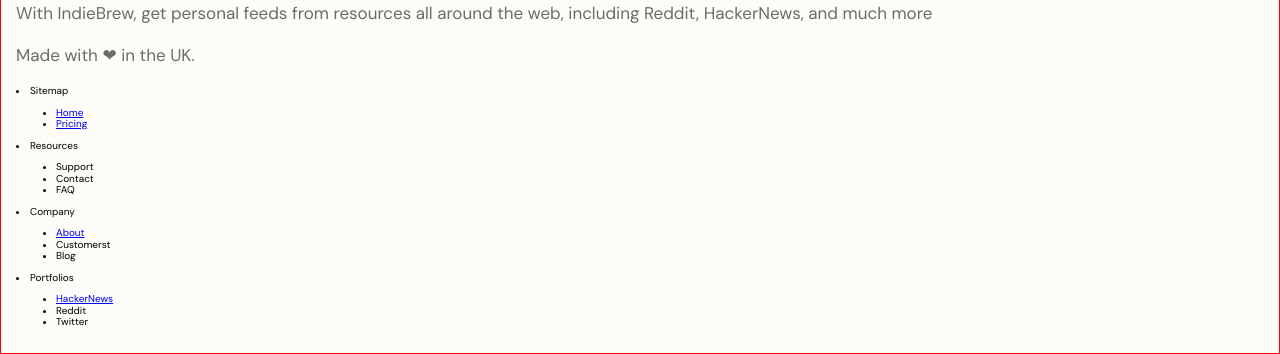
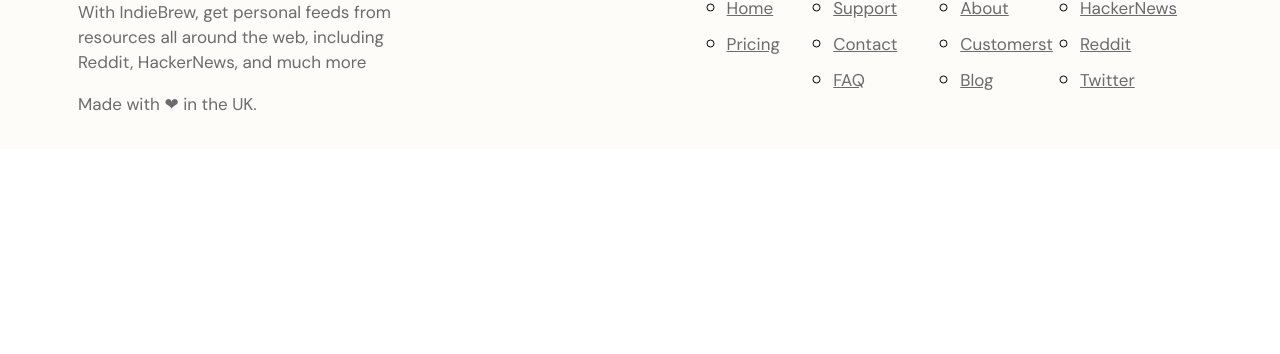
Before and after one commit to VladimirValdes/Indie_BrewLp, a plain HTML site: page index.html in a window 1280 px wide. Shown: the part 2275-2629 px from the top of the page. After the commit the page ends 2424 px from the top, so only its background shows below. Drawn offline with nearby package versions, Linux system fonts and the light colour scheme.

Commit message:
footer finish and register page add

```diff
--- a/index.html
+++ b/index.html
@@ -17,9 +17,7 @@
 	<body>
 		<div class="wrapper">
 			<header>
-
 				<div class="header-wrapper">
-
 					<div class="brand-container">
 						<a href="#" class="brand">
 							<img src="assets/Logo.svg" alt="logo" class="brand__logo" />
@@ -31,7 +29,6 @@
 					</div>
 
 					<nav class="navbar">
-
 						<ul class="menu" id="menu">
 							<li class="menu__item">
 								<a href="#" class="menu__link" id="menu-link">Pricing</a>
@@ -40,34 +37,38 @@
 								<a href="#" class="menu__link" id="menu-link">Support</a>
 							</li>
 							<li class="menu__item menu__item--space">
-                                <a href="#" class="menu__link menu__link--btn" id="menu-link">
+								<a href="./pages/register.html" class="menu__link menu__link--btn" id="menu-link">
 									Get started <span> - it's free</span>
 								</a>
 							</li>
 						</ul>
 					</nav>
-
 				</div>
-
-
-
-
-
 			</header>
 
 			<section class="hero">
-
 				<article class="hero-content">
 					<h1 class="title">Your weekly personal feed digest.</h1>
-                    <p class="info">With IndieBrew, get personal geeds from resources all around the web,
-                        including Reddit, HackerNews, IndieBrew, and much more.</p>
-                    <a class="hero-content__btn" href="/login">Get started <span> - it's free</span></a>
-                    <img class="hero-content__img" src="./assets/userAvatar.svg" alt="user-avatar">
-                    <p class="info">Join <span>32,643</span> IndieBrew in curating their personal digest.</p>
+					<p class="info">
+						With IndieBrew, get personal geeds from resources all around the
+						web, including Reddit, HackerNews, IndieBrew, and much more.
+					</p>
+					<a class="hero-content__btn" href="/login"
+						>Get started <span> - it's free</span></a
+					>
+					<img
+						class="hero-content__img"
+						src="./assets/userAvatar.svg"
+						alt="user-avatar"
+					/>
+					<p class="info">
+						Join <span>32,643</span> IndieBrew in curating their personal
+						digest.
+					</p>
 				</article>
 
 				<div class="hero__img">
-                    <img src="./assets/feedMockup.png" alt="laptop">
+					<img src="./assets/feedMockup.png" alt="laptop" />
 				</div>
 			</section>
 		</div>
@@ -75,81 +76,116 @@
 		<main>
 			<section class="section-benefits">
 				<article class="benefit">
-                    <h2 class="title title-sub">Curate your feed from dozens of resources</h2>
+					<h2 class="title title-sub">
+						Curate your feed from dozens of resources
+					</h2>
 					<p class="info">
-                        We cover all major platforms where one could want to
-                        curate their feed from. Reddit, ProductHunt, IndieHackers,
-                        and so much more.
+						We cover all major platforms where one could want to curate their
+						feed from. Reddit, ProductHunt, IndieHackers, and so much more.
 					</p>
 					<a class="link" href="">See full list of the resources →</a>
 				</article>
 
 				<div class="benefit-img benefit-img--direct">
-                    <img src="./assets/Social Media Icons.png" alt="social-media">
+					<img src="./assets/Social Media Icons.png" alt="social-media" />
 				</div>
 			</section>
 			<section class="section-benefits section-benefits--layout">
 				<article class="benefit">
-                    <h2 class="title title-sub">Access your feed from the comfort of your phone</h2>
-                    <p class="info">With native apps for both IOS and Android, accessing your curated content has never been
-                        easier
+					<h2 class="title title-sub">
+						Access your feed from the comfort of your phone
+					</h2>
+					<p class="info">
+						With native apps for both IOS and Android, accessing your curated
+						content has never been easier
 					</p>
-                    <a  class="link" href="">Sign up for the waitlsit →</a>
+					<a class="link" href="">Sign up for the waitlsit →</a>
 				</article>
 
 				<div class="benefit-img">
-                    <img src="./assets/Phone Mockup.png" alt="phone">
+					<img src="./assets/Phone Mockup.png" alt="phone" />
 				</div>
 			</section>
 		</main>
 		<footer>
-
+			<div class="footer-wrapper">
 				<section class="section-footer">
 					<h3 class="title title-ft">IndieBrew</h3>
-                <p class="info">With IndieBrew, get personal feeds from resources all around the web, including Reddit, HackerNews, and much more</p>
+					<p class="info">
+						With IndieBrew, get personal feeds from resources all around the web,
+						including Reddit, HackerNews, and much more
+					</p>
 					<p class="info">Made with ❤ in the UK.</p>
 				</section>
 
 				<section class="section-links">
-                <lu class="list">
-                    <li class="list__title">Sitemap
-                        <ul>
-                            <li class="list__item"><a  class="list__link" href="#">Home</a></li>
-                            <li class="list__item"><a  class="list__link" href="#">Pricing</a></li>
+					<ul class="list">
+						<li class="list__title">
+							Sitemap
+							<ul class="list-opt">
+								<li class="list-opt__item">
+									<a class="list-opt__link" href="#">Home</a>
+								</li>
+								<li class="list-opt__item">
+									<a class="list-opt__link" href="#">Pricing</a>
+								</li>
 							</ul>
 						</li>
-                </lu>
+					</ul>
 
-                <lu class="list">
-                    <li class="list__title ">Resources
-                        <ul>
-                            <li class="list__item"><a  class="list__link" href="#"></a>Support</li>
-                            <li class="list__item"><a  class="list__link" href="#"></a>Contact</li>
-                            <li class="list__item"><a  class="list__link" href="#"></a>FAQ</li>
+					<ul class="list">
+						<li class="list__title">
+							Resources
+							<ul class="list-opt">
+								<li class="list-opt__item">
+									<a class="list-opt__link" href="#">Support</a>
+								</li>
+								<li class="list-opt__item">
+									<a class="list-opt__link" href="#">Contact</a>
+								</li>
+								<li class="list-opt__item">
+									<a class="list-opt__link" href="#">FAQ</a>
+								</li>
 							</ul>
 						</li>
-                </lu>
+					</ul>
 
-                <lu class="list">
-                    <li class="list__title" >Company
-                        <ul>
-                            <li class="list__item" ><a class="list__link"  href="#">About</a></li>
-                            <li class="list__item" ><a class="list__link"  href="#"></a>Customerst</li>
-                            <li class="list__item" ><a class="list__link"  href="#"></a>Blog</li>
+					<ul class="list">
+						<li class="list__title">
+							Company
+							<ul class="list-opt">
+								<li class="list-opt__item">
+									<a class="list-opt__link" href="#">About</a>
+								</li>
+								<li class="list-opt__item">
+									<a class="list-opt__link" href="#">Customerst</a>
+								</li>
+								<li class="list-opt__item">
+									<a class="list-opt__link" href="#">Blog</a>
+								</li>
 							</ul>
 						</li>
-                </lu>
+					</ul>
 
-                <lu class="list">
-                    <li class="list__title">Portfolios
-                        <ul>
-                            <li class="list__item"><a class="list__link"  href="#">HackerNews</a></li>
-                            <li class="list__item"><a class="list__link"  href="#"></a>Reddit</li>
-                            <li class="list__item"><a class="list__link"  href="#"></a>Twitter</li>
+					<ul class="list">
+						<li class="list__title">
+							Portfolios
+							<ul class="list-opt">
+								<li class="list-opt__item">
+									<a class="list-opt__link" href="#">HackerNews</a>
+								</li>
+								<li class="list-opt__item">
+									<a class="list-opt__link" href="#">Reddit</a>
+								</li>
+								<li class="list-opt__item">
+									<a class="list-opt__link" href="#">Twitter</a>
+								</li>
 							</ul>
 						</li>
-                </lu>
+					</ul>
 				</section>
+			</div>
+
 		</footer>
 
 		<script src="js/main.js"></script>
--- a/styles/main.scss
+++ b/styles/main.scss
@@ -181,9 +181,68 @@ main {
 }
 
 footer {
-    border: $border;
+
     background-color: #fdfcf9;
-    padding: 1.5rem;
+
+    .footer-wrapper {
+
+        display: flex;
+        flex-flow: row wrap;
+        align-items: flex-start;
+        width: 100%;
+        max-width: 1124px;
+        margin: 0 auto;
+        padding: 1.5rem;
+
+
+        .section-footer {
+            flex-basis: 325px;
+        }
+
+        .section-links {
+            flex-basis: 275px;
+            display: flex;
+            flex-flow: row wrap;
+            justify-content: space-between;
+
+            .list {
+                margin: 0;
+                padding-left: 0;
+                padding-right: 2.5rem;
+
+                &__title {
+
+                    @include base-text(2rem, $w-bg, $c-primary );
+
+                }
+
+                &-opt {
+                    margin: 0;
+                    margin-top: 1rem;
+                    padding: 0;
+
+                    &__item {
+                        padding-bottom: 1rem
+                    }
+
+                    &__link {
+
+                        @include base-text(1.7rem, $w-sm, $c-secondary);
+
+                    }
+                }
+
+
+            }
+
+        }
+    }
+
+
+
+
+
+
 
 }
 
--- a/styles/responsive/_main-responsive.scss
+++ b/styles/responsive/_main-responsive.scss
@@ -101,6 +101,15 @@
                 }
             }
         }
+
+
+
+        footer {
+
+            .footer-wrapper {
+                justify-content: space-between;
+            }
+        }
     }
 }
 
@@ -160,5 +169,17 @@
 
         }
 
+        footer {
+
+            .footer-wrapper {
+                align-items: center;
+
+                .section-links {
+                    flex-basis: auto;
+
+                }
+            }
+        }
+
     }
 }
```
Also changed, not shown: pages/register.html (added, +12 -0 lines), styles/main.css, 2 other files. Lines whose indentation alone changed are shown as unchanged.
